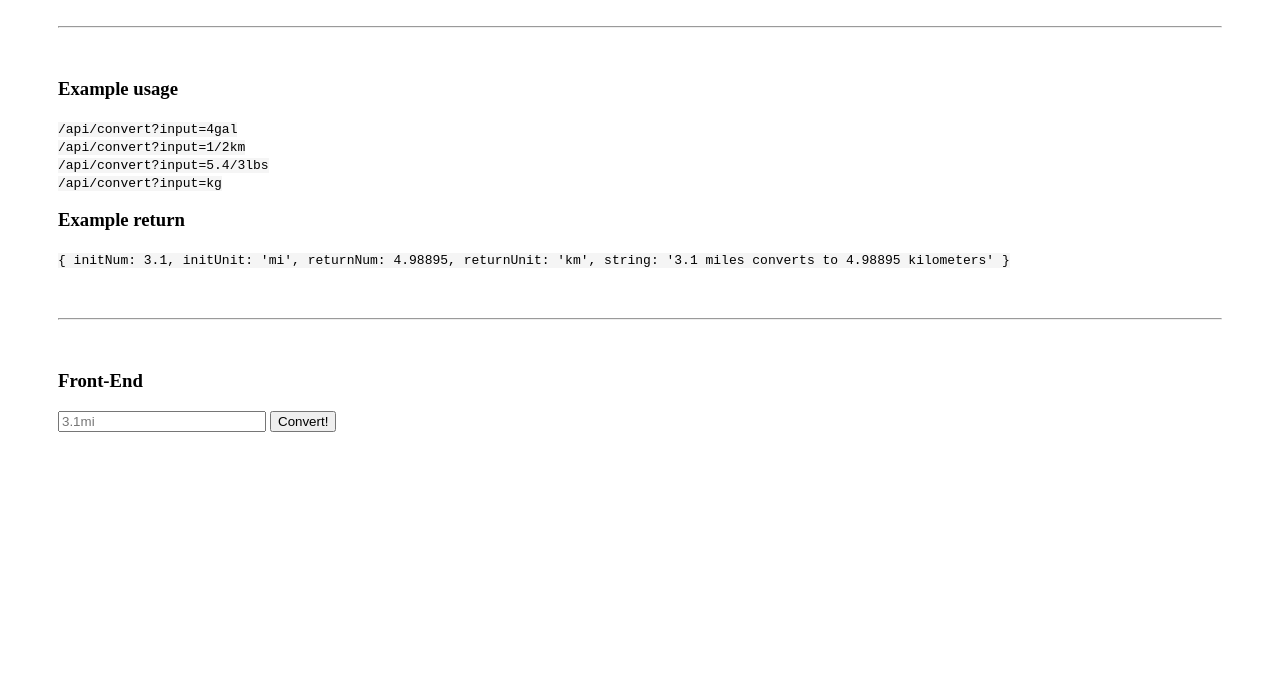
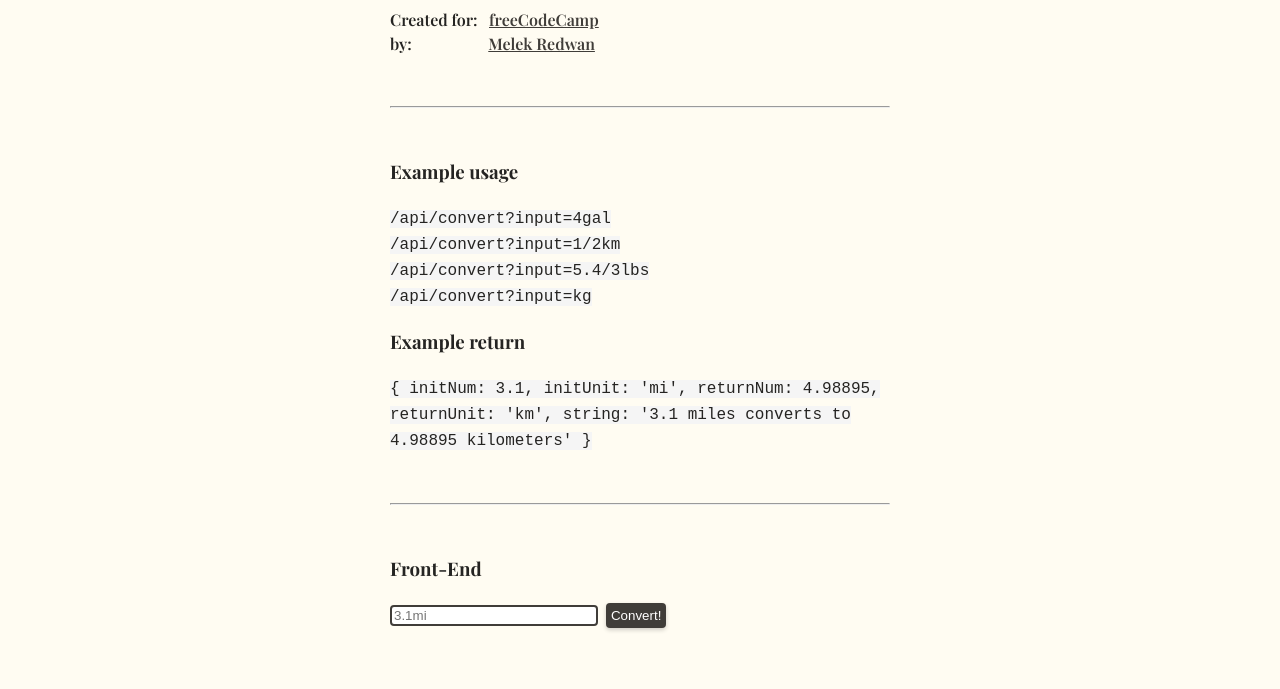
Before and after one commit to mamlaki/boilerplate-project-metricimpconverter, a website: page views/index.html in a window 1280 px wide. Shown: the part 111-800 px from the top of the page. Drawn offline with nearby package versions, Linux system fonts and the light colour scheme; files that its build step writes are made by us from their sources; a web font is replaced by a local one.

Commit message:
styles.css: Added some basic styling.

```diff
--- a/public/style.css
+++ b/public/style.css
@@ -1,3 +1,41 @@
+html {
+    font-size: 62.5%;
+}
+
+body {
+    font-size: 1.6rem;
+    line-height: 1.5;
+    font-family: 'Playfair Display', serif;
+    /* font-family: Helvetica, Arial, sans-serif; */
+    background-color: #FFFCF2;
+    color: #252422;
+    max-width: 60rem;
+    margin: 0 auto;
+}
+
+header h1 {
+    font-weight: 900;
+    text-align: center;
+}
+
+header p {
+    font-weight: 600;
+}
+
+header a {
+    color: #403D39;
+    /* text-decoration: none; */
+    transition: color 0.2s;
+}
+
+header a:hover {
+    color: #EB5E28;
+}
+
+h3 {
+    text-align: center;
+}
+
 code {
     background-color: whitesmoke;
 }
@@ -5,3 +43,55 @@ code {
 section, header {
     margin: 50px;
 }
+
+#convertForm {
+    display: flex;
+    flex-direction: column;
+    align-items: center;
+    gap: 1rem;
+}
+
+#convert {
+    border: none;
+    padding: 0.5rem;
+    border-radius: 0.4rem;
+    background-color: #403D39;
+    color: white;
+    transition: background-color 0.2s;
+    cursor: pointer;
+    box-shadow: 0px 2px 4px 0px #00000030;
+}
+
+#convert:hover {
+    background-color: #EB5E28;
+}
+
+#convert:active {
+    box-shadow: none;
+}
+
+#convertField {
+    border: 2px solid #403D39;
+    border-radius: 0.4rem;
+}
+
+#convertField:focus {
+    outline: 2px solid #EB5E28;
+    border: 2px solid #EB5E28;
+}
+
+@media (min-width: 768px)
+{
+    h3,
+    #testui {
+        text-align: left;
+    }
+
+    #convertForm {
+        display: block;
+    }
+
+    #convertField {
+        margin-right: 0.4rem;
+    }
+}
--- a/views/index.html
+++ b/views/index.html
@@ -7,11 +7,15 @@
     <meta charset="utf-8">
     <meta http-equiv="X-UA-Compatible" content="IE=edge">
     <meta name="viewport" content="width=device-width, initial-scale=1">
+    <link rel="preconnect" href="https://fonts.googleapis.com">
+    <link rel="preconnect" href="https://fonts.gstatic.com" crossorigin>
+    <link href="https://fonts.googleapis.com/css2?family=Playfair+Display:ital,wght@0,400;0,500;0,600;0,700;0,800;0,900;1,400;1,500;1,600;1,700;1,800;1,900&display=swap" rel="stylesheet">
     <link rel="stylesheet" href="./public/style.css">
   </head>
   <body>
     <header>
       <h1>Metric/Imperial Converter</h1>
+      <p>Created for:&nbsp;&nbsp;&nbsp;<a href="#">freeCodeCamp</a><br>by:&nbsp;&nbsp;&nbsp;&nbsp;&nbsp;&nbsp;&nbsp;&nbsp;&nbsp;&nbsp;&nbsp;&nbsp;&nbsp;&nbsp;&nbsp;&nbsp;&nbsp;&nbsp;&nbsp;&nbsp;<a href="#">Melek Redwan</a></p>
     </header>
     <hr style='margin: 50px'>
     <section>
@@ -26,7 +30,7 @@
     <hr style='margin: 50px'>
     <section>
       <div id='testui' >
-        <h3 style="text-align: left">Front-End</h3>
+        <h3>Front-End</h3>
         <form id="convertForm" class="border">
           <input type="text" id="convertField" name="input" placeholder="3.1mi" style="width: 200px">
           <input id="convert" type="submit" value='Convert!'>
```
